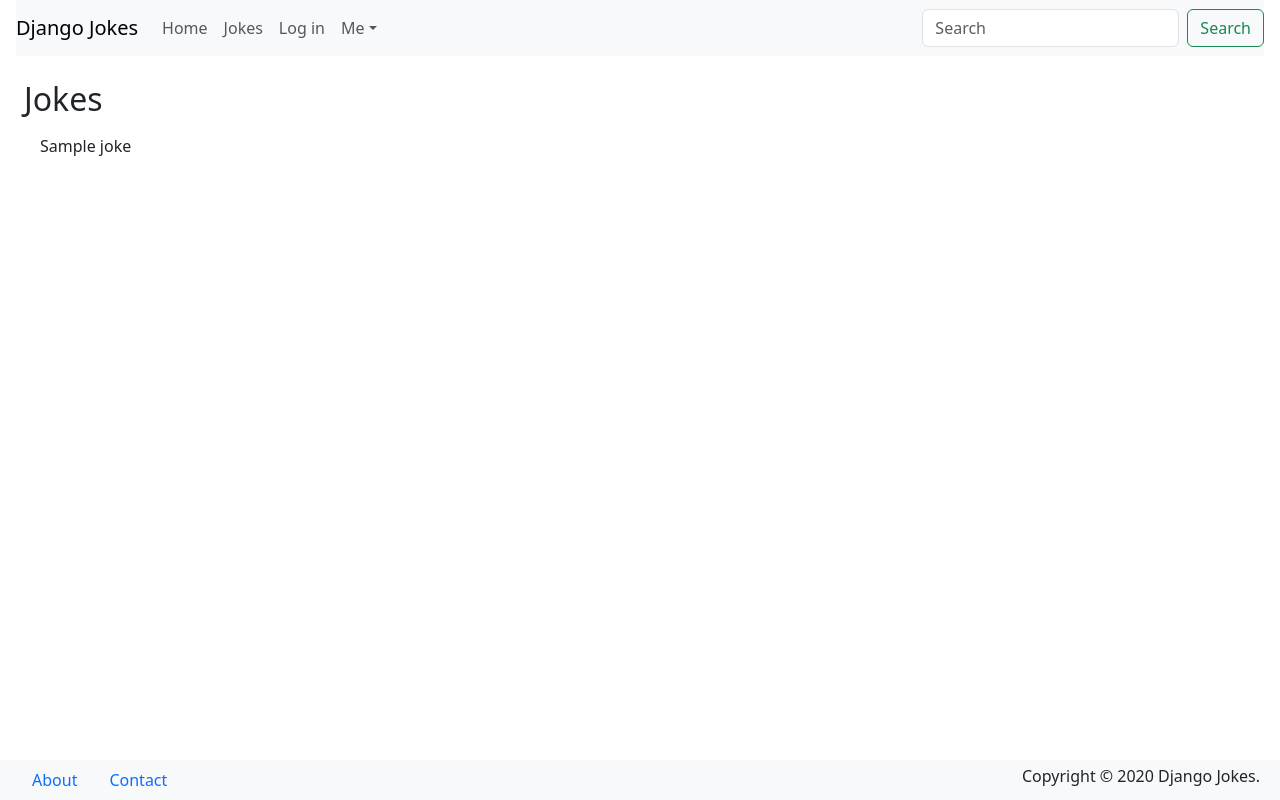
After one commit to Ubuntufoo/Course-project-djangojokes.com, a Django app: page /jokes/ in a window 1280 px wide. The commit adds this page. Run offline with Django 4.2, Linux system fonts and the light colour scheme; tables that the repository leaves empty hold one stand-in row (values such as "Sample post"); some libraries are stand-ins or nearby versions.

Commit message:
JokeList view and further BS5 fixes

```diff
--- a/jokes/urls.py
+++ b/jokes/urls.py
@@ -1,4 +1,7 @@
 from django.urls import path
+from .views import JokeListView
 
 app_name = 'jokes'
-urlpatterns = []
+urlpatterns = [
+    path('', JokeListView.as_view(), name='list'),
+]
--- a/jokes/views.py
+++ b/jokes/views.py
@@ -1,3 +1,6 @@
-from django.shortcuts import render
+from django.views.generic import ListView
+from .models import Joke
 
-# Create your views here.
+
+class JokeListView(ListView):
+    model = Joke
--- a/templates/_base.html
+++ b/templates/_base.html
@@ -14,20 +14,19 @@
   <header class="mx-3">
     <nav class="navbar navbar-expand-lg navbar-light bg-light">
       <a class="navbar-brand" href="{% url 'pages:homepage' %}">Django Jokes</a>
-      <button class="navbar-toggler" type="button" data-toggle="collapse" data-target="#navbarSupportedContent"
+      <button class="navbar-toggler" type="button" data-bs-toggle="collapse" data-bs-target="#navbarSupportedContent"
         aria-expanded="false" aria-controls="navbarSupportedContent" aria-label="Toggle navigation">
         <span class="navbar-toggler-icon"></span>
       </button>
-
-      <div class="d-flex justify-content-between collapse navbar-collapse" id="navbarSupportedContent">
-        <ul class="navbar-nav mr-auto">
+      <div class="collapse navbar-collapse" id="navbarSupportedContent">
+        <ul class="navbar-nav me-auto">
           <li class="nav-item active">
             <a class="nav-link" href="{% url 'pages:homepage' %}">Home
               <span class="sr-only">(current)</span>
             </a>
           </li>
           <li class="nav-item">
-            <a class="nav-link" href="#">Jokes</a>
+            <a class="nav-link" href="{% url 'jokes:list' %}">Jokes</a>
           </li>
           <li class="nav-item">
             <a class="nav-link" href="#">Log in</a>
@@ -43,9 +42,9 @@
             </div>
           </li>
         </ul>
-        <form class="d-inline-flex my-2 my-lg-0">
-          <input class="form-control mr-sm-2" type="search" placeholder="Search" aria-label="Search">
-          <button class="btn btn-outline-success mx-2 my-2 my-sm-0" type="submit">
+        <form class="d-flex role=" search">
+          <input class="form-control me-2" type="search" placeholder="Search" aria-label="Search">
+          <button class="btn btn-outline-success" type="submit">
             Search
           </button>
         </form>
--- /dev/null
+++ b/templates/jokes/joke_list.html
@@ -0,0 +1,11 @@
+{% extends "_base.html" %}
+
+{% block title %}Jokes{% endblock %}
+{% block main %}
+<h2>Jokes</h2>
+<ul class="list-group list-group-flush mb-3">
+  {% for joke in joke_list %}
+  <li class="list-group-item">{{ joke.question }}</li>
+  {% endfor %}
+</ul>
+{% endblock %}
```
